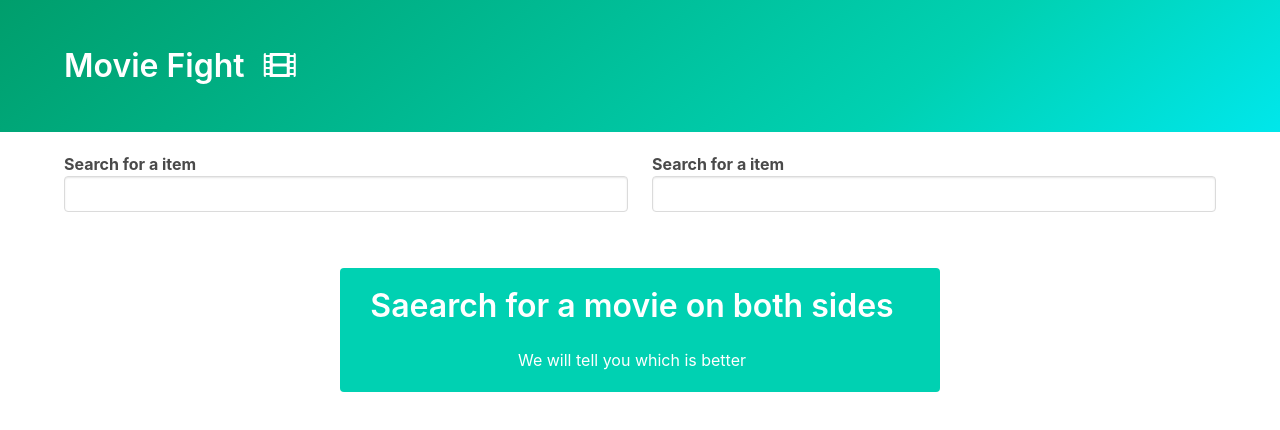
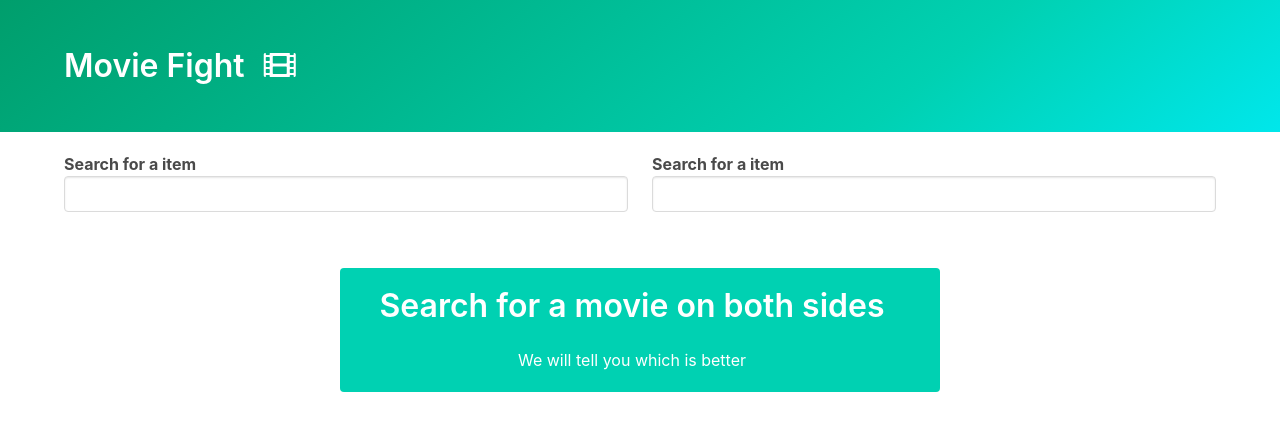
Before and after one commit to 3willows/moviesApiIProject, a plain HTML site: page index.html in a window 1280 px wide. Drawn offline with nearby package versions, Linux system fonts and the light colour scheme.

Commit message:
Fix typo in text

```diff
--- a/index.html
+++ b/index.html
@@ -33,7 +33,7 @@
       </div>
     </div>
     <div class="colum is-half notification is-primary tutorial">
-      <h1 class="title">Saearch for a movie on both sides</h1>
+      <h1 class="title">Search for a movie on both sides</h1>
       <p class-="subtitle">We will tell you which is better</p>
     </div>
   </div>
```
